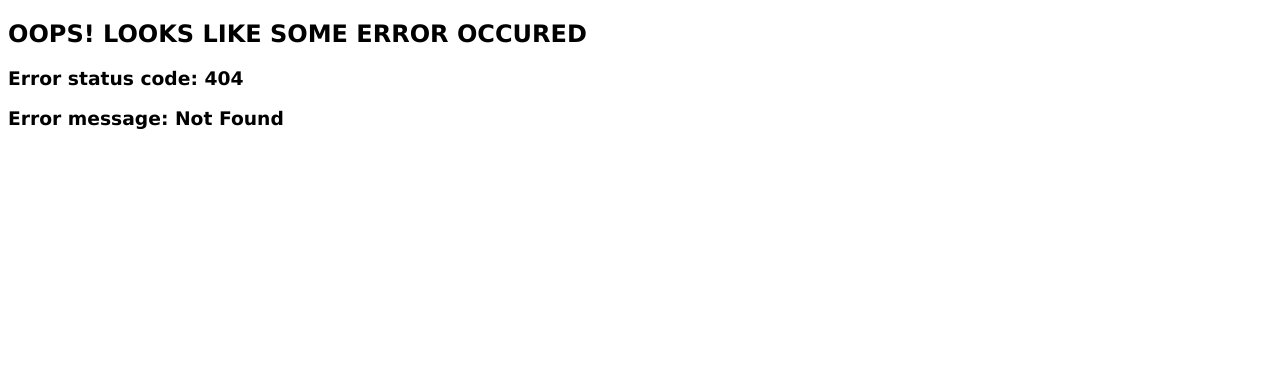
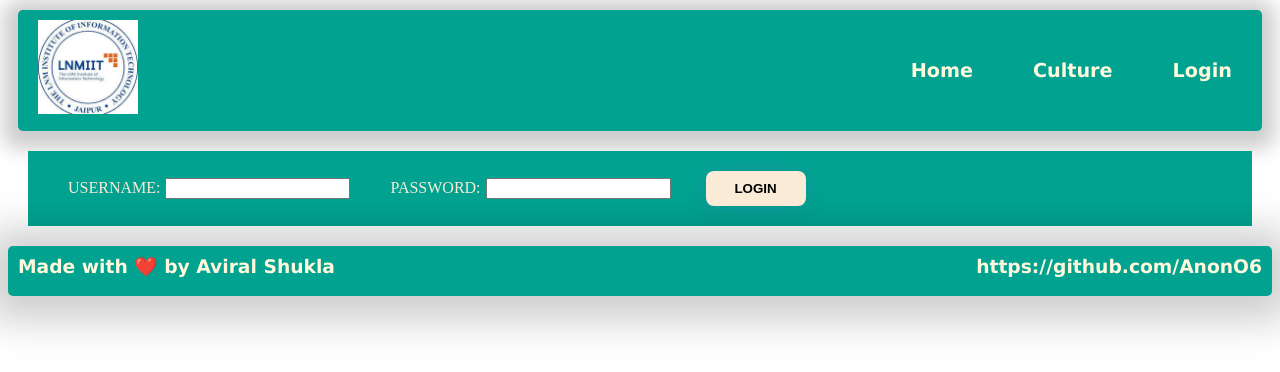
Before and after one commit to AnonO6/LNMCreate, a React (Vite) app: page /Login in a window 1280 px wide. Before the commit this address had no page. Shown: the top 372 px of the page. Built offline with nearby package versions, Linux system fonts and the light colour scheme.

Commit message:
Added login and class component context

```diff
--- a/src/App.js
+++ b/src/App.js
@@ -1,5 +1,5 @@
 //Normal imports
-import React, { lazy, Suspense } from "react";
+import React, { lazy, Suspense, useContext, useState } from "react";
 import ReactDOM from "react-dom";
 import Header from "./components/Header";
 import Body from "./components/Body";
@@ -8,15 +8,20 @@ import Footer from "./components/Footer";
 import Login from "./components/Login";
 import { createBrowserRouter, RouterProvider, Outlet } from "react-router-dom";
 import ProjectDetail from "./components/ProjectDetail";
+//Context
+import UserContext from "./utils/UserContext";
 //Lazy loading/ Dynamic bundeling
 const Profile = lazy(() => import("./components/Profile"));
 const Culture = lazy(() => import("./components/Culture"));
 const AppLayout = () => {
+  const [user, setUser] = useState(useContext(UserContext).user);
   return (
     <div className="App">
-      <Header />
-      <Outlet />
-      <Footer />
+      <UserContext.Provider value={{ user, setUser }}>
+        <Header />
+        <Outlet />
+        <Footer />
+      </UserContext.Provider>
     </div>
   );
 };
@@ -37,12 +42,10 @@ const appRouter = createBrowserRouter([
             <Profile />
           </Suspense>
         ),
-        children: [
-          {
-            path: "Dashboard",
-            element: <Login />,
-          },
-        ],
+      },
+      {
+        path: "/Login",
+        element: <Login />,
       },
       {
         path: "/Culture",
--- a/src/components/Footer.js
+++ b/src/components/Footer.js
@@ -1,4 +1,14 @@
+import { useContext } from "react";
+import DevContext from "../utils/DevContext";
 const Footer = () => {
-  return <div className="footer"></div>;
+  const devData = useContext(DevContext);
+  return (
+    <div className="footer">
+      <h3>Made with ❤️ by {devData.devName}</h3>
+      <h3>
+        <a href={devData.devId}>{devData.devId}</a>
+      </h3>
+    </div>
+  );
 };
 export default Footer;
--- a/src/components/Header.js
+++ b/src/components/Header.js
@@ -1,5 +1,7 @@
 import logo from "../assets/LNMIIT-logo.jpeg";
 import { Link } from "react-router-dom";
+import { useContext } from "react";
+import UserContext from "../utils/UserContext";
 const Header = () => {
   return (
     <div className="header">
@@ -11,6 +13,8 @@ const Header = () => {
   );
 };
 const NavComponent = () => {
+  const { user } = useContext(UserContext);
+  const profile = user.isLoggedIn ? "Profile" : "Login";
   return (
     <div className="nav-items">
       <ul>
@@ -21,7 +25,7 @@ const NavComponent = () => {
           <Link to="/Culture">Culture</Link>
         </li>
         <li>
-          <Link to="/Profile">Profile</Link>
+          <Link to={"/" + profile}>{profile}</Link>
         </li>
       </ul>
     </div>
--- a/src/components/Login.js
+++ b/src/components/Login.js
@@ -1,11 +1,28 @@
-import { Component } from "react";
-class Dashboard extends Component {
-  render() {
-    return (
-      <div>
-        <h1 style={{ color: "black" }}>WELCOME TO DASHBOARD</h1>
-      </div>
-    );
-  }
-}
-export default Dashboard;
+import { useContext } from "react";
+import UserContext from "../utils/UserContext";
+import useAuth from "../utils/useAuth";
+import { useNavigate } from "react-router-dom";
+const Login = () => {
+  const { user, setUser } = useContext(UserContext);
+  const navigate = useNavigate();
+  return (
+    <div className="login">
+      <label>
+        USERNAME:
+        <input
+          defaultValue={user.username}
+          onChange={(e) => setUser({ ...user, username: e.target.value })}
+        />
+      </label>
+      <label>
+        PASSWORD:
+        <input
+          defaultValue={user.password}
+          onChange={(e) => setUser({ ...user, password: e.target.value })}
+        />
+      </label>
+      <button onClick={() => useAuth(user, setUser, navigate)}>LOGIN</button>
+    </div>
+  );
+};
+export default Login;
--- a/src/components/Profile.js
+++ b/src/components/Profile.js
@@ -9,6 +9,7 @@
 // };
 // export default About;
 import React from "react";
+import UserContext from "../utils/UserContext";
 class Profile extends React.Component {
   constructor(props) {
     super(props);
@@ -25,7 +26,13 @@ class Profile extends React.Component {
   render() {
     return (
       <div className="profile">
-        <h1>PROFILE</h1>
+        <div>
+          <h1>PROFILE</h1>
+          <UserContext.Consumer>
+            {(value) => <h2>Welcome, {value.user.username}!</h2>}
+          </UserContext.Consumer>
+        </div>
+
         <img src={this.state.profileImage} alt="Profile Picture" />
       </div>
     );
--- /dev/null
+++ b/src/data/userCred.js
@@ -0,0 +1,5 @@
+const userCred = [
+  { username: "xyzgamer", password: "xyz" },
+  { username: "pqrcoder", password: "pqr" },
+];
+export default userCred;
--- /dev/null
+++ b/src/utils/DevContext.js
@@ -0,0 +1,6 @@
+import { createContext } from "react";
+const DevContext = createContext({
+  devName: "Aviral Shukla",
+  devId: "https://github.com/AnonO6",
+});
+export default DevContext;
--- /dev/null
+++ b/src/utils/UserContext.js
@@ -0,0 +1,9 @@
+import { createContext } from "react";
+const UserContext = createContext({
+  user: {
+    isLoggedIn: false,
+    username: null,
+    password: null,
+  },
+});
+export default UserContext;
--- /dev/null
+++ b/src/utils/useAuth.js
@@ -0,0 +1,14 @@
+import userCred from "../data/userCred";
+const useAuth = (user, setUser, navigate) => {
+  console.log(user);
+  const loggedIn = userCred.find(
+    (userdata) =>
+      user.password == userdata.password && user.username == userdata.username
+  );
+  if (loggedIn != undefined) {
+    setUser({ ...user, isLoggedIn: true });
+    navigate("/Profile");
+  }
+  console.log(user.isLoggedIn);
+};
+export default useAuth;
--- a/style.css
+++ b/style.css
@@ -74,11 +74,16 @@ h3 {
   margin: 20px;
 }
 .footer {
+  display: flex;
+  justify-content: space-between;
   width: 100%;
   height: 50px;
   border-radius: 5px;
   box-shadow: -1px 4px 40px 20px rgba(0, 0, 0, 0.2);
   background-color: rgb(1, 163, 144);
+}
+.footer > h3 {
+  margin: 10px;
 }
 .profile {
   display: flex;
@@ -87,9 +92,35 @@ h3 {
   margin: 20px;
   padding: 20 px;
 }
+.login {
+  background-color: rgb(1, 163, 144);
+  margin: 20px;
+  padding: 20px;
+}
+.login > label {
+  color: antiquewhite;
+  padding: 10px;
+  margin: 10px;
+}
+.login > label > input {
+  margin-left: 5px;
+}
+.login > button {
+  cursor: pointer;
+  border: 0;
+  border-radius: 8px;
+  font-weight: 600;
+  margin: 0 15px;
+  width: 100px;
+  padding: 10px 0;
+  box-shadow: 0 0 20px rgba(104, 85, 224, 0.2);
+  transition: 0.4s;
+  background-color: antiquewhite;
+}
 .profile > img {
   width: 400px;
 }
-.profile > h1 {
-  margin: 20px;
+.profile > div {
+  margin: 10px;
+  margin-left: 40px;
 }
```
